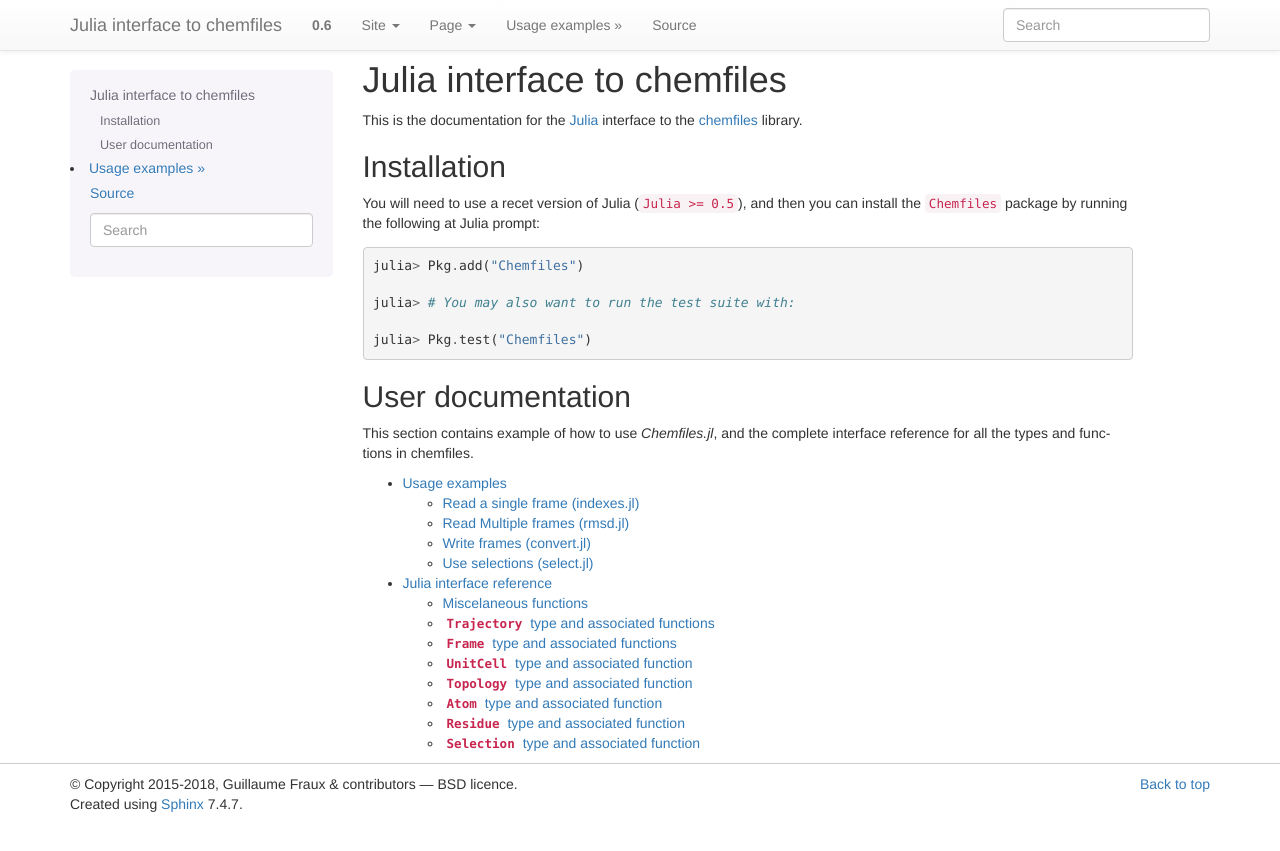
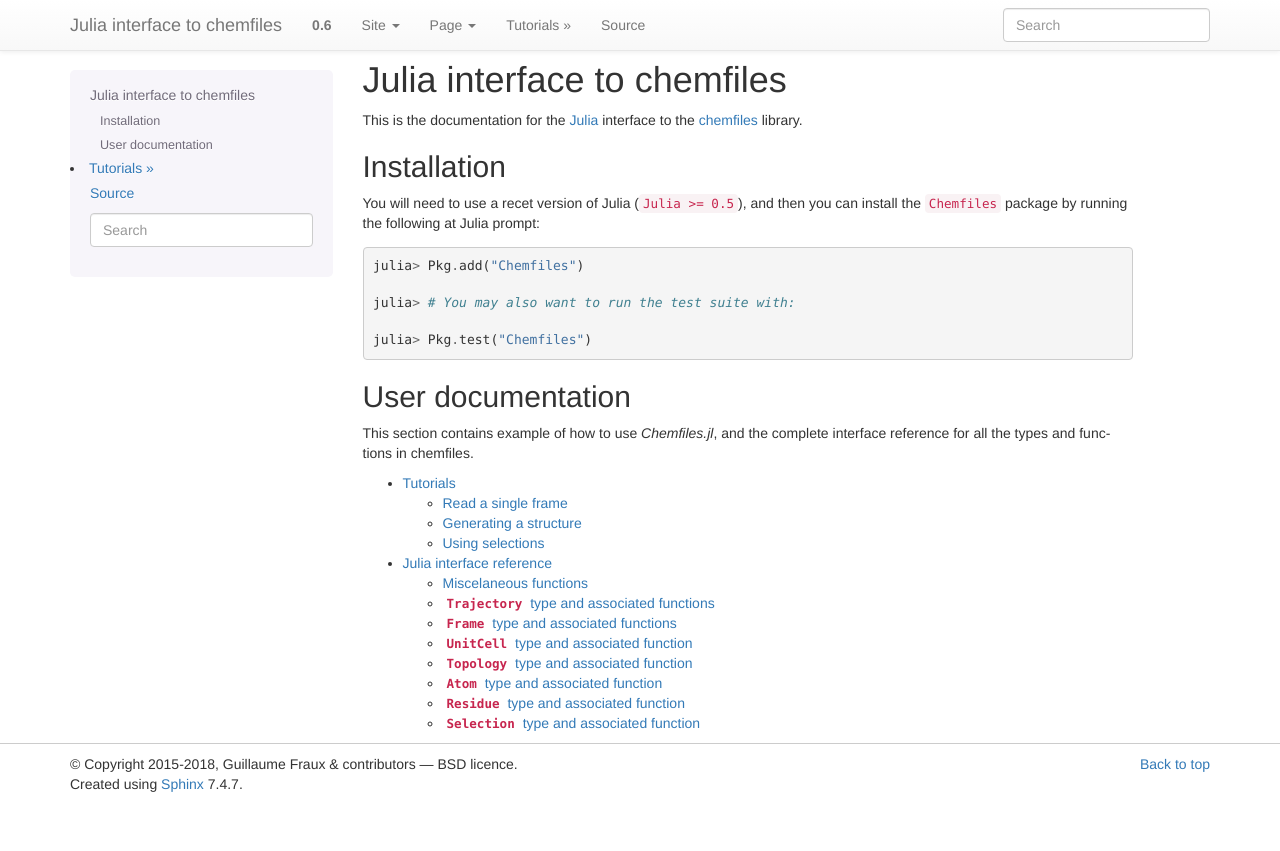
Before and after one commit to chemfiles/Chemfiles.jl, a Sphinx documentation site: the page built from doc/index.rst, in a window 1280 px wide. Shown: the top 851 px of the page. Built offline with Sphinx 7.4.7, drawn with Linux system fonts in a browser that asks for light colours; part of the change alters nothing that is shown.

Commit message:
Update the examples to tutorials

```diff
--- a/doc/conf.py
+++ b/doc/conf.py
@@ -14,6 +14,7 @@ sys.path.append(DOC_ROOT)
 extensions = [
     'sphinxjulia.juliadomain',
     'sphinxjulia.juliaautodoc',
+    'htmlhidden',
 ]
 
 # The suffix of source filenames.
--- a/doc/examples.rst
+++ /dev/null
@@ -1,31 +0,0 @@
-Usage examples
-==============
-
-
-Read a single frame (indexes.jl)
---------------------------------
-
-.. literalinclude:: ../examples/indexes.jl
-   :language: julia
-   :lines: 4-
-
-Read Multiple frames (rmsd.jl)
-------------------------------
-
-.. literalinclude:: ../examples/rmsd.jl
-   :language: julia
-   :lines: 4-
-
-Write frames (convert.jl)
--------------------------
-
-.. literalinclude:: ../examples/convert.jl
-   :language: julia
-   :lines: 4-
-
-Use selections (select.jl)
---------------------------
-
-.. literalinclude:: ../examples/select.jl
-   :language: julia
-   :lines: 4-
--- /dev/null
+++ b/doc/htmlhidden.py
@@ -0,0 +1,52 @@
+from docutils import nodes
+from docutils.parsers.rst import Directive
+
+
+class html_hidden(nodes.Element):
+    pass
+
+
+def visit_html_hidden_latex(self, node):
+    self.body.append(node['before-not-html'])
+
+
+def depart_html_hidden_latex(self, node):
+    pass
+
+
+def visit_html_hidden_html(self, node):
+    self.body.append(
+        '<details><summary><a>{}</a></summary>'.format(node['toggle'])
+    )
+
+
+def depart_html_hidden_html(self, node):
+    self.body.append('</details>')
+
+
+class HTMLHidden(Directive):
+    node_class = html_hidden
+    has_content = True
+    required_arguments = 0
+    optional_arguments = 0
+    final_argument_whitespace = False
+    option_spec = {
+        'toggle': str,
+        'before-not-html': str,
+    }
+
+    def run(self):
+        node = html_hidden()
+        node['toggle'] = self.options.get('toggle', 'click to show/hide')
+        node['before-not-html'] = self.options.get('before-not-html', '')
+        self.state.nested_parse(self.content, self.content_offset, node)
+        return [node]
+
+
+def setup(app):
+    app.add_directive("htmlhidden", HTMLHidden)
+    app.add_node(html_hidden,
+                 html=(visit_html_hidden_html,
+                       depart_html_hidden_html),
+                 latex=(visit_html_hidden_latex,
+                        depart_html_hidden_latex))
--- a/doc/index.rst
+++ b/doc/index.rst
@@ -31,5 +31,5 @@ interface reference for all the types and functions in chemfiles.
 .. toctree::
    :maxdepth: 2
 
-   examples
+   tutorials
    reference
--- /dev/null
+++ b/doc/tutorials.rst
@@ -0,0 +1,182 @@
+Tutorials
+=========
+
+This section present some hand-on tutorials to the chemfiles Julia package. All
+the code here is under the `CC-0 Universal Licence`_ which means that you are
+free to do whatever you want with it (*i.e.* it is Public Domain code)
+
+.. _CC-0 Universal Licence: https://creativecommons.org/publicdomain/zero/1.0/
+
+Read a single frame
+-------------------
+
+In this tutorials we will read a frame from a trajectory, and print the indexes
+of all the atom in the half-space ``x < 5``.
+
+We start by ``using`` the ``Chemfiles`` package to bring in scope the needed
+functions:
+
+.. literalinclude:: ../examples/indexes.jl
+   :language: julia
+   :lines: 4-5
+
+Then we open a Trajectory and read the first frame:
+
+.. literalinclude:: ../examples/indexes.jl
+   :language: julia
+   :lines: 7-8
+
+We can now create a list to store the indices of the atoms with ``x < 5``, and
+get the positions of the atoms in the frame with the :jl:func:`positions`
+function
+
+.. literalinclude:: ../examples/indexes.jl
+   :language: julia
+   :lines: 10-11
+
+Iterating through the atoms in the frame, we get the ones matching our
+condition. ``size(frame)`` gives the number of atoms in the frame, which is also
+the size of the ``positions`` array. This positions array shape is  ``(3,
+size(frame))``.
+
+.. literalinclude:: ../examples/indexes.jl
+   :language: julia
+   :lines: 13-17
+
+And finally we can print our results
+
+.. literalinclude:: ../examples/indexes.jl
+   :language: julia
+   :lines: 19-22
+
+.. htmlhidden::
+    :toggle: Click here to see the whole program
+    :before-not-html: The whole code looks like this
+
+    .. literalinclude:: ../examples/indexes.jl
+       :language: julia
+       :lines: 4-
+
+For more information about reading frame in a trajectory, see the following
+functions:
+
+- :jl:func:`nsteps` gives the number of frame in a Trajectory.
+- :jl:func:`read_step` to directlty read a given step.
+- ``set_cell!`` and ``set_topology!`` to specify an unit cell or a topology for
+  all frames in a trajectory.
+
+Generating a structure
+----------------------
+
+Now that we know how to read frames from a trajectory, let's try to create a new
+structure and write it to a file. As previsouly, we start by using the Chemfiles
+package
+
+.. literalinclude:: ../examples/generate.jl
+   :language: julia
+   :lines: 4-5
+
+Everything starts in a :jl:type:`Topology`. This is the class that defines the
+atoms and the connectivity in a system. Here, we add three :jl:type:`Atom` and
+two bonds to create a water molecule.
+
+.. literalinclude:: ../examples/generate.jl
+   :language: julia
+   :lines: 7-13
+
+We can then create a :jl:type:`Frame` corresponding to this topology. We resize
+the frame to ensure that the frame and the topology contains the same number of
+atoms.
+
+.. literalinclude:: ../examples/generate.jl
+   :language: julia
+   :lines: 15-17
+
+We can then set the atomic positions:
+
+.. literalinclude:: ../examples/generate.jl
+   :language: julia
+   :lines: 19-22
+
+Another possibility is to directly add atoms to the frame. Here we define a
+second molecule representing carbon dioxyde. ``add_atom!`` takes three
+arguments: the frame, the atom, and the position of the atom.
+
+.. literalinclude:: ../examples/generate.jl
+   :language: julia
+   :lines: 24-28
+
+Finally, we can set the :jl:type:`UnitCell` associated with this frame.
+
+.. literalinclude:: ../examples/generate.jl
+   :language: julia
+   :lines: 30
+
+Now that our frame is constructed, it is time to write it to a file. For that,
+we open a trajectory in write (``'w'``) mode, and write to it.
+
+.. literalinclude:: ../examples/generate.jl
+   :language: julia
+   :lines: 32-33
+
+.. htmlhidden::
+    :toggle: Click here to see the whole program
+    :before-not-html: Wrapping everything up, the whole code looks like this:
+
+    .. literalinclude:: ../examples/generate.jl
+       :language: julia
+       :lines: 4-
+
+Using selections
+----------------
+
+Now that we know how to read and write frame from trajectories, how about we do
+a bit a filtering? In this tutorial, we will read all the frames from a file,
+and use selections to filter which atoms we will write back to another file.
+This example will also show how chemfiles can be used to convert from a file
+format to another one.
+
+We start by opening the two trajectories we will need
+
+.. literalinclude:: ../examples/select.jl
+   :language: julia
+   :lines: 7-8
+
+And we create a :jl:type:`Selection` object to filter the atoms we want to
+remove.
+
+.. literalinclude:: ../examples/select.jl
+   :language: julia
+   :lines: 10
+
+Then we can iterate over all the frames in the trajectory, and use the selection
+to get the list of atoms to remove. The result of :jl:func:`evaluate`
+is a list containing the atoms matching the selection.
+
+.. literalinclude:: ../examples/select.jl
+   :language: julia
+   :lines: 12-13
+
+In order to remove the atoms from the frame, we need to sort the ``to_remove``
+list in descending order: removing the atom at index i will shift the index of
+all the atoms after i. So we start from the end and work toward the start of the
+frame.
+
+.. literalinclude:: ../examples/select.jl
+   :language: julia
+   :lines: 14-16
+
+Finally, we can write the cleaned frame to the output file, and start the next
+iteration.
+
+.. literalinclude:: ../examples/select.jl
+   :language: julia
+   :lines: 17
+
+.. htmlhidden::
+    :toggle: Click here to see the whole program
+    :before-not-html: The whole program look like this:
+
+    .. literalinclude:: ../examples/select.jl
+       :language: julia
+       :lines: 4-
```
Also changed, not shown: 5 other files.
